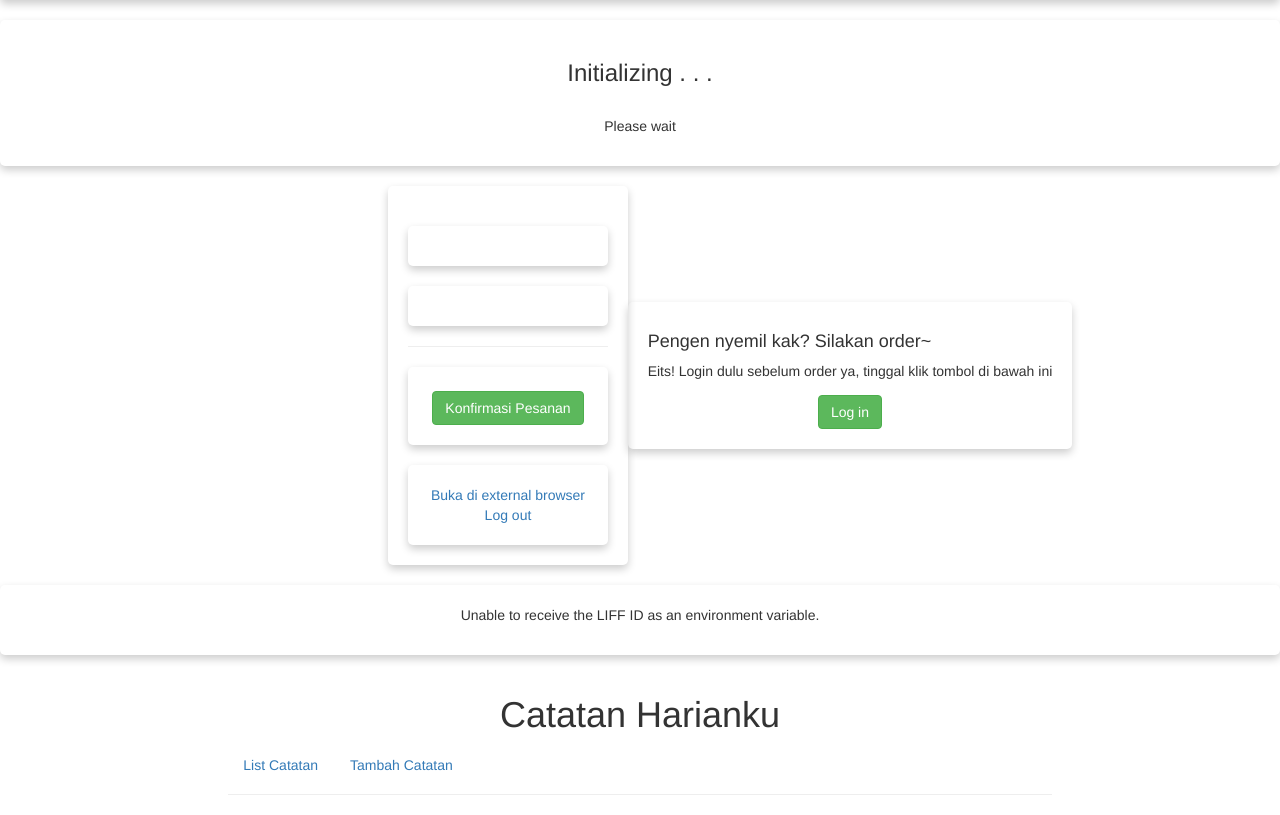
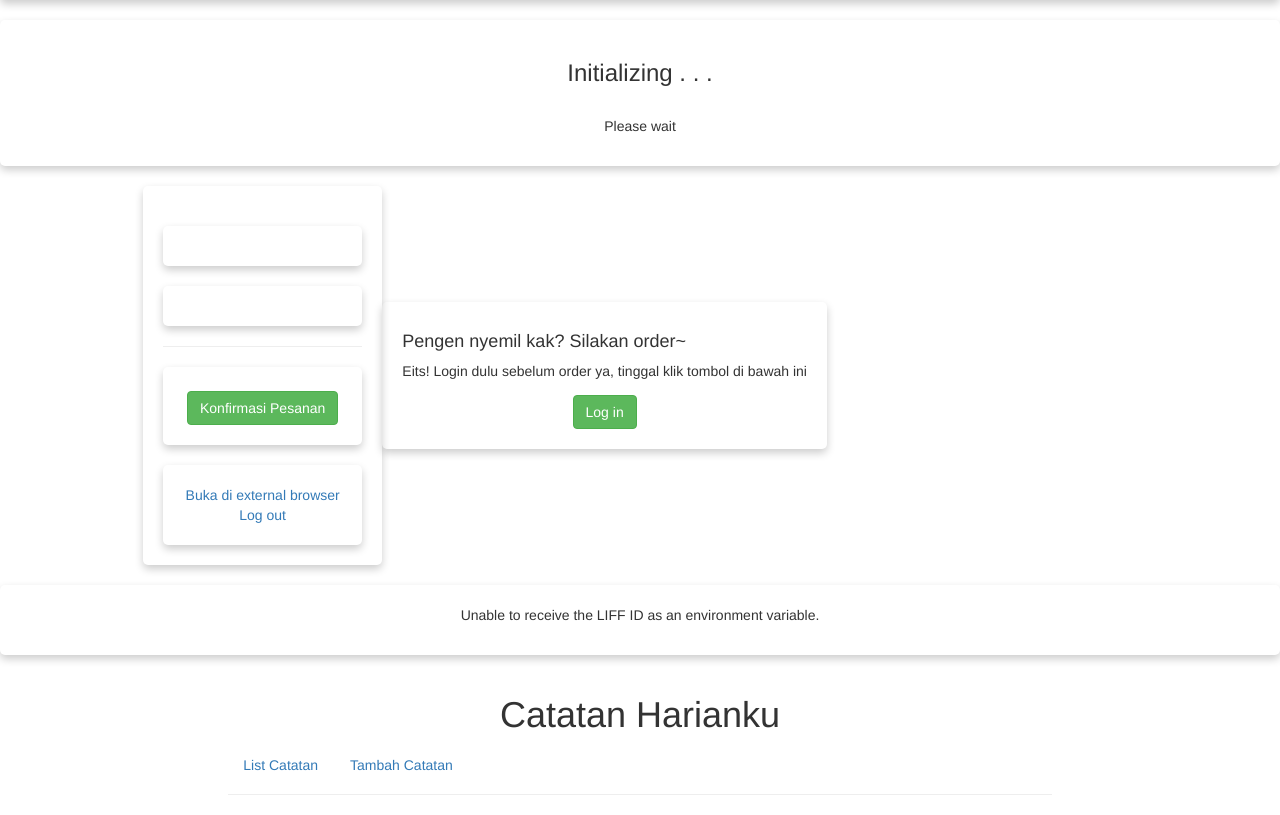
Before and after one commit to eliteraihan/liff-food-ordering, a PHP site: page / in a window 1280 px wide. Shown: the part 160-975 px from the top of the page. Run offline with PHP 8.4, Linux system fonts and the light colour scheme; some libraries are stand-ins or nearby versions.

Commit message:
adjust #content style

```diff
--- a/public/style.css
+++ b/public/style.css
@@ -21,10 +21,10 @@ body *:hover {
     border: 1px dashed darkcyan;
 }
 
-main #content {
+#content {
     text-align: left;
     max-width: 400pt;
-    min-width: min-content;
+    min-width: 80%;
 }
 
 #loggedin>div>h2 {
```
